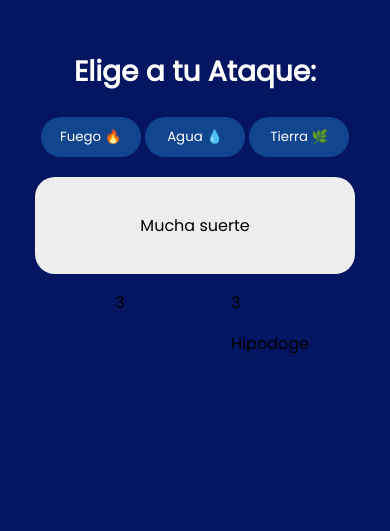
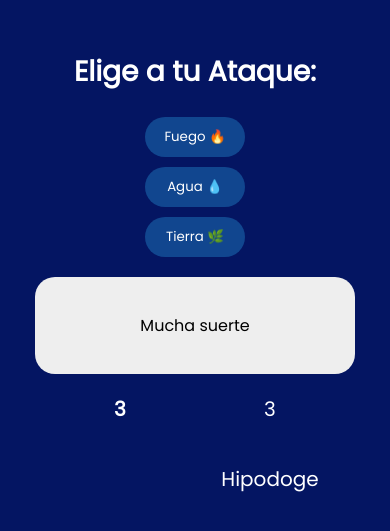
Before and after one commit to SuKuShaing/Basico_web, a plain HTML site: page mokepon/mokepon.html in a window 390 px wide. Both pictures are taken after a click on the button "Seleccionar". Shown: the part 89-620 px from the top of the page. Drawn offline with Linux system fonts and the light colour scheme.

Commit message:
Edu(Mokepon): se colola mediaQuerys para hacer la web responsiva

```diff
--- a/mokepon/mokepon.html
+++ b/mokepon/mokepon.html
@@ -53,7 +53,7 @@
 
         <h2 class="subtitulo">Elige a tu Ataque:</h2>
 
-        <div>
+        <div class="tarjetas-ataques">
             <button class="boton-de-ataque" id="boton-fuego">Fuego 🔥</button>
             <button class="boton-de-ataque" id="boton-agua">Agua 💧</button>
             <button class="boton-de-ataque" id="boton-tierra">Tierra 🌿</button>
@@ -70,12 +70,12 @@
         </div>
 
         <div class="ataques">
-            <div>
-                <p id="vidas-jugador">3</p>
+            <div class="ataques-jugador">
+                <strong><p id="vidas-jugador">3</p></strong>
                 <p id="mascota-jugador"></p>
                 <div id="ataque-Del-Jugador"></div>
             </div>
-            <div>
+            <div class="ataques-enemigo">
                 <p id="vidas-enemigo">3</p>
                 <p id="mascota-enemigo"></p>
                 <div id="ataques-Del-Enemigo"></div>
--- a/mokepon/styles.css
+++ b/mokepon/styles.css
@@ -25,7 +25,7 @@ body {
     align-items: center;
 }
 
-.tarjetas {
+.tarjetas, .tarjetas-ataques {
     display: flex;
     gap: 10px;
 }
@@ -75,6 +75,8 @@ input[type=radio]:checked+label {
     margin-top: 20px;
 }
 
+/* 2da pantalla */
+
 #seleccionar-ataque {
     display: flex;
     flex-direction: column;
@@ -123,3 +125,19 @@ input[type=radio]:checked+label {
     justify-items: center;
 
 }
+
+.ataques-jugador, .ataques-enemigo {
+    display: flex;
+    flex-direction: column;
+    align-items: center;
+    color: white;
+    font-size: 20px;
+}
+
+
+
+@media (max-width: 500px) {
+    .tarjetas, .tarjetas-ataques {
+        flex-direction: column;
+    }
+}
```
